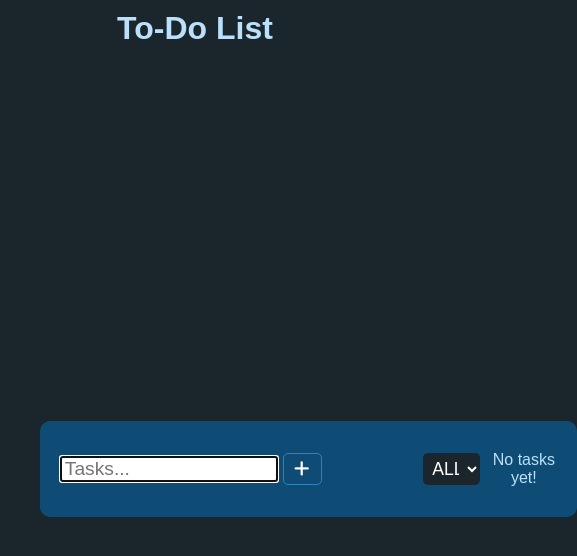
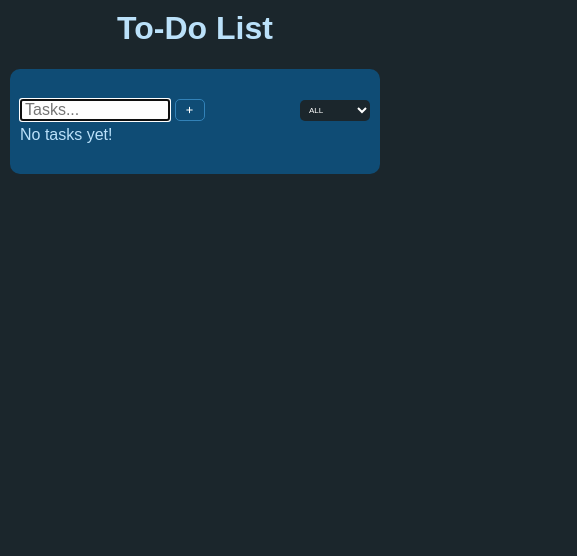
Before and after one commit to TaYYKaYY/to-do-list, a React (Create React App) app: page / in a window 390 px wide. Shown: the top 556 px of the page, 577 px wide, since content can reach past the window. Built offline with nearby package versions, Linux system fonts and the light colour scheme.

Commit message:
minor changes

```diff
--- a/src/App.jsx
+++ b/src/App.jsx
@@ -7,6 +7,9 @@ export default function App(){
     const [value, setValue] = useState(JSON.parse(localStorage.getItem('main')) || [])
     const [inputValue, setInputValue] = useState('')
     const [filter, setFilter] = useState('all')
+
+    let completedArr = value.filter(obj => obj.isChecked)
+        let uncompletedArr = value.filter(obj => !obj.isChecked)
 
     function check(event) {
         const {id} = event.target
@@ -58,12 +61,10 @@ export default function App(){
         })
     }
 
-
     function handleChange(event){
         const {value} = event.target
         setFilter(value)
     }
-
 
     const allNames = value.map(name => <List
         key={name.id}
@@ -79,15 +80,8 @@ export default function App(){
             localStorage.setItem('main', JSON.stringify(value))
         }, [value])
 
-         let completedArr = []
-         value.map(obj => {
-            if (obj.isChecked){
-                completedArr.push(obj)
-            }
-        })
 
-
-        const filteredNames = completedArr.map(item => <List
+    const completedNames = completedArr.map(item => <List
         key={item.id}
         name={item.name}
         id={item.id}
@@ -97,6 +91,28 @@ export default function App(){
         minutes={item.minutes}
         checked={item.isChecked}
         />)
+    const uncompletedNames = uncompletedArr.map(item => <List
+        key={item.id}
+        name={item.name}
+        id={item.id}
+        click={deleteItem}
+        checkClick={check}
+        hours={item.hours}
+        minutes={item.minutes}
+        checked={item.isChecked}
+            />)
+
+
+    let filterDecider;
+        if (filter === 'completed'){
+            filterDecider = completedNames
+        }else if (filter === 'all'){
+            filterDecider = allNames
+        }else{
+            filterDecider = uncompletedNames
+        }
+
+
     return (
         <div>
             <h1>To-Do List</h1>
@@ -111,17 +127,22 @@ export default function App(){
                     <select className="selector" name="filter" onChange={handleChange}>
                         <option value="all">all</option>
                         <option value="completed">completed</option>
+                        <option value="uncompleted">uncompleted</option>
                     </select>
-                    <p className="task-counter">{value.length > 0 ? `You have ${value.length} task${value.length > 1 ? 's' : '' }` : "No tasks yet!"}</p>
                 </div>
                 <div className="flex">
                     {value[0] ?
                     <ul>
-                        <li>{filter === 'completed' ? filteredNames : allNames}</li>
-                        <p>{filter === 'completed' && filteredNames.length === 0 ? "No completed tasks" : ''}</p>
+                        <li>{filterDecider}</li>
+                        <p>{filter === 'completed' && completedNames.length === 0 ? "No completed tasks" : ''}</p>
+                        <p>{filter === 'uncompleted' && uncompletedNames.length === 0 ? "No uncompleted tasks" : ''}</p>
                     </ul> :
                     undefined
                     }
+                </div>
+            <div className="counts">
+                <p className="task-counter">{value.length > 0 ? `You have ${value.length} task${value.length > 1 ? 's' : '' }` : "No tasks yet!"}</p>
+                {value.length > 1 && <p className="task-counter__filtered">completed: {completedNames.length} <br></br>uncompleted: {uncompletedArr.length}</p>}
             </div>
             </form>
         </div>
--- a/src/components/List.jsx
+++ b/src/components/List.jsx
@@ -1,6 +1,8 @@
 import React from "react";
 
 export default function List(props) {
+    let date = new Date()
+    console.log(date.getDate())
     return (
         <div>
             <div className="list-item">
--- a/src/index.css
+++ b/src/index.css
@@ -13,7 +13,7 @@ body{
 .main-wrap{
     display: grid;
     place-items: center;
-    height:100vh;
+    height: calc(993px - 100vh);
 }
 form{
     background-color: #0F4C75;
@@ -61,9 +61,17 @@ input{
     font-size: 1.2em;
     padding-left: 3px;
 }
-/* .task-counter{
-    margin-left: auto;
-} */
+.task-counter{
+    margin-right: auto;
+}
+.counts{
+    display: flex;
+    align-items: center;
+    margin-top: 5px;
+}
+.counts > p{
+    text-align: left;
+}
 button{
     cursor: pointer;
 }
@@ -98,14 +106,9 @@ button{
     text-transform: uppercase;
     letter-spacing: .1em;
 }
-.upper-btn:hover{
-    background-color: #1B262C;
-    border: 1px solid #1B262C;
-}
 .selector{
-    margin-right: 10px;
     margin-left: auto;
-    width: 15%;
+    width: 20%;
     background-color: #1B262C;
     color: white;
     border: none;
@@ -115,3 +118,38 @@ button{
     font-size: 1.1em;
     text-transform: uppercase;
 }
+
+@media all and (max-width: 600px){
+    .events{
+        width: 250px
+    }
+    form{
+        width: 100%;
+        padding: 30px 10px;
+    }
+    .list-item{
+        font-size: 1em;
+    }
+    .upper-btn{
+        font-size: .5em;
+    }
+    .selector{
+        font-size: .5em;
+    }
+    input{
+        font-size: 1em;
+    }
+    .time{
+        font-size: .5em;
+    }
+    .completion{
+        width: 10px;
+        height: 10px;
+    }
+}
+@media all and (min-width: 800px){
+    .upper-btn:hover{
+        background-color: #1B262C;
+        border: 1px solid #1B262C;
+    }
+}
```
Lines whose indentation alone changed are shown as unchanged.
